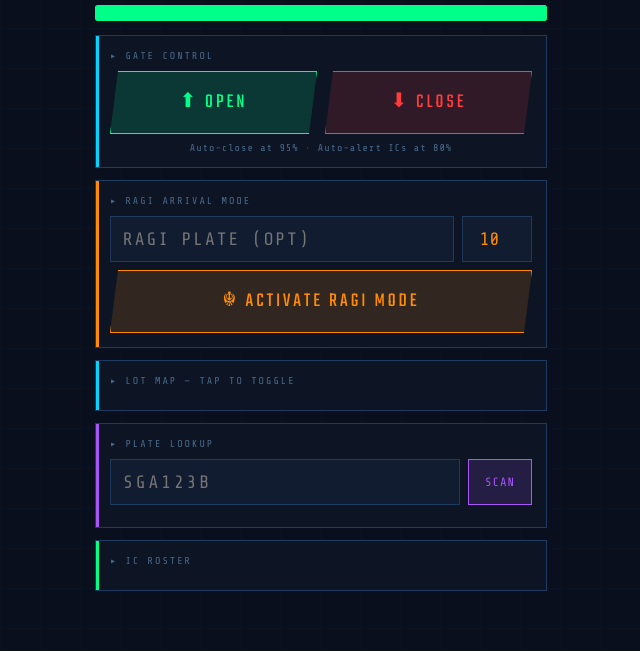
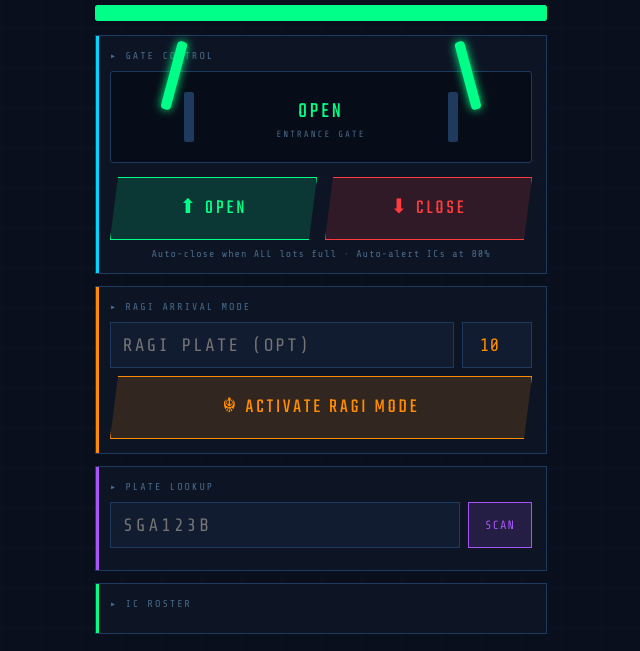
Before and after one commit to Jagpreet170406/SewaPark-AI, a Flask app: template templates/dashboard.html in a window 1280 px wide. Shown: the part 132-783 px from the top of the page, without its empty margins (319-959 px from the left). Run offline with Flask 3, Linux system fonts and the light colour scheme; the template is opened without the code that fills it, so the values that code supplies are empty.

Commit message:
SewaParkAI v2

```diff
--- a/templates/dashboard.html
+++ b/templates/dashboard.html
@@ -16,8 +16,9 @@
 </div>
 {% endif %}
 
-<!-- Occupancy -->
 <div style="padding-top:12px;">
+
+  <!-- Stats -->
   <div class="stat-grid">
     <div class="stat-box s-green"><div class="stat-val">{{ empty }}</div><div class="stat-lbl">EMPTY</div></div>
     <div class="stat-box s-red"><div class="stat-val">{{ occupied }}</div><div class="stat-lbl">OCCUPIED</div></div>
@@ -29,13 +30,38 @@
       <span style="font-family:var(--mono);font-size:11px;">{{ pct }}%</span>
     </div>
     <div class="occ-bar-bg">
-      <div class="occ-bar-fill" style="width:{{ pct }}%; background:{% if pct >= 95 %}var(--red){% elif pct >= 75 %}var(--orange){% else %}var(--green){% endif %};"></div>
+      <div class="occ-bar-fill" style="width:{{ pct }}%; background:{% if pct >= 100 %}var(--red){% elif pct >= 75 %}var(--orange){% else %}var(--green){% endif %};"></div>
     </div>
   </div>
 
-  <!-- Gate controls -->
+  {% if pct >= 100 %}
+  <div style="background:rgba(255,59,59,0.1);border:2px solid var(--red);padding:12px;text-align:center;font-family:var(--head);font-size:20px;letter-spacing:3px;color:var(--red);margin-bottom:12px;animation:gentle-pulse 0.8s infinite;">
+    ⊘ CARPARK FULL — GATE AUTO-CLOSED
+  </div>
+  {% endif %}
+
+  <!-- Gate Control -->
   <div class="card" style="padding:14px;">
     <div class="card-title">▸ Gate Control</div>
+
+    <!-- Gate animation -->
+    <div style="display:flex;align-items:center;justify-content:center;gap:0;margin-bottom:14px;background:#070d18;border:1px solid var(--border);padding:20px 16px;border-radius:3px;">
+      <div style="width:10px;height:50px;background:var(--border);border-radius:2px;flex-shrink:0;"></div>
+      <div id="gate-arm-left" style="width:70px;height:10px;border-radius:4px;transition:all 0.5s ease;
+        {% if pct >= 100 %}background:var(--red);box-shadow:0 0 10px var(--red);{% else %}background:var(--green);box-shadow:0 0 10px var(--green);transform:rotate(-75deg) translateY(-30px);transform-origin:left center;{% endif %}">
+      </div>
+      <div style="text-align:center;padding:0 12px;flex-shrink:0;">
+        <div style="font-family:var(--head);font-size:22px;letter-spacing:3px;{% if pct >= 100 %}color:var(--red);{% else %}color:var(--green);{% endif %}">
+          {% if pct >= 100 %}CLOSED{% else %}OPEN{% endif %}
+        </div>
+        <div style="font-family:var(--mono);font-size:9px;color:var(--dim);letter-spacing:2px;margin-top:2px;">ENTRANCE GATE</div>
+      </div>
+      <div id="gate-arm-right" style="width:70px;height:10px;border-radius:4px;transition:all 0.5s ease;
+        {% if pct >= 100 %}background:var(--red);box-shadow:0 0 10px var(--red);{% else %}background:var(--green);box-shadow:0 0 10px var(--green);transform:rotate(75deg) translateY(-30px);transform-origin:right center;{% endif %}">
+      </div>
+      <div style="width:10px;height:50px;background:var(--border);border-radius:2px;flex-shrink:0;"></div>
+    </div>
+
     <div class="row">
       <form action="/g/{{ gid }}/gate/open" method="POST" style="flex:1;">
         <button type="submit" class="btn btn-green" style="margin:0;">⬆ OPEN</button>
@@ -44,7 +70,9 @@
         <button type="submit" class="btn btn-red" style="margin:0;">⬇ CLOSE</button>
       </form>
     </div>
-    <div style="font-family:var(--mono);font-size:10px;color:var(--dim);text-align:center;margin-top:8px;letter-spacing:1px;">Auto-close at 95% · Auto-alert ICs at 80%</div>
+    <div style="font-family:var(--mono);font-size:10px;color:var(--dim);text-align:center;margin-top:8px;letter-spacing:1px;">
+      Auto-close when ALL lots full · Auto-alert ICs at 80%
+    </div>
   </div>
 
   <!-- Ragi Arrival Mode -->
@@ -53,44 +81,17 @@
     <form action="/g/{{ gid }}/ragi/trigger" method="POST">
       <div class="row" style="margin-bottom:8px;">
         <div style="flex:1;">
-          <input type="text" name="vehicle_plate" placeholder="Ragi plate (opt)" class="plate-input" style="background:var(--panel2);border:1px solid var(--border);color:var(--accent);font-family:var(--mono);font-size:14px;letter-spacing:2px;padding:12px;width:100%;outline:none;" />
+          <input type="text" name="vehicle_plate" placeholder="Ragi plate (opt)" class="plate-input"
+            style="background:var(--panel2);border:1px solid var(--border);color:var(--accent);font-family:var(--mono);font-size:14px;letter-spacing:2px;padding:12px;width:100%;outline:none;" />
         </div>
         <div style="width:70px;">
-          <input type="number" name="eta_mins" value="10" min="1" max="60" style="background:var(--panel2);border:1px solid var(--border);color:var(--orange);font-family:var(--mono);font-size:18px;padding:12px;width:100%;outline:none;text-align:center;" />
+          <input type="number" name="eta_mins" value="10" min="1" max="60"
+            style="background:var(--panel2);border:1px solid var(--border);color:var(--orange);font-family:var(--mono);font-size:18px;padding:12px;width:100%;outline:none;text-align:center;" />
         </div>
       </div>
       <input type="hidden" name="triggered_by" value="{{ ics[0].id if ics else 1 }}" />
       <button type="submit" class="btn btn-orange" style="margin:0;">☬ ACTIVATE RAGI MODE</button>
     </form>
-  </div>
-
-  <!-- Lot Map -->
-  <div class="card" style="padding:14px;">
-    <div class="card-title">▸ Lot Map — tap to toggle</div>
-
-    {% set zone_names = {'lhs': 'LHS — Stack OK', 'center': 'CENTER', 'rhs': 'RHS — NO STACK', 'reserved': 'RESERVED', 'slope': 'SLOPE', 'bus': 'BUS BAY'} %}
-    {% for zone_key, zone_lots in zones.items() %}
-    <div style="margin-bottom:12px;">
-      <div class="zone-label zone-{{ zone_key }}">{{ zone_names.get(zone_key, zone_key.upper()) }}</div>
-      <div class="lot-grid">
-        {% for lot in zone_lots %}
-        <form action="/g/{{ gid }}/lot/{{ lot.id }}/toggle" method="POST" style="margin:0;padding:0;">
-          {% if lot.status == 'empty' or lot.status == 'reserved_empty' %}
-          <input type="hidden" name="plate" value="" />
-          {% endif %}
-          <button type="submit" class="lot-btn {{ lot.status }}"
-            {% if lot.status == 'empty' %}
-            onclick="let p=prompt('Plate for {{ lot.label }}:'); if(p)this.previousElementSibling ? this.previousElementSibling.value=p : null; else return false;"
-            {% endif %}
-          >
-            <span class="lot-id">{{ lot.label }}</span>
-            <span class="lot-pl">{{ lot.plate[:7] if lot.plate else ('BOOK' if 'reserved' in lot.status else '—') }}</span>
-          </button>
-        </form>
-        {% endfor %}
-      </div>
-    </div>
-    {% endfor %}
   </div>
 
   <!-- Plate Scanner -->
@@ -99,7 +100,8 @@
     <div style="display:flex;gap:8px;margin-bottom:8px;">
       <input type="text" id="plate-scan" placeholder="SGA123B" class="plate-input"
         style="flex:1;background:var(--panel2);border:1px solid var(--border);color:var(--accent);font-family:var(--mono);font-size:16px;letter-spacing:3px;padding:12px;outline:none;text-transform:uppercase;" />
-      <button onclick="lookupPlate()" style="background:rgba(168,85,247,0.15);border:1px solid var(--purple);color:var(--purple);font-family:var(--mono);font-size:12px;padding:12px 16px;cursor:pointer;letter-spacing:1px;">SCAN</button>
+      <button onclick="lookupPlate()"
+        style="background:rgba(168,85,247,0.15);border:1px solid var(--purple);color:var(--purple);font-family:var(--mono);font-size:12px;padding:12px 16px;cursor:pointer;letter-spacing:1px;">SCAN</button>
     </div>
     <div id="scan-result" style="display:none;font-family:var(--mono);font-size:11px;padding:10px;border-radius:2px;letter-spacing:1px;"></div>
   </div>
@@ -115,7 +117,9 @@
         <div style="font-family:var(--mono);font-size:9px;color:var(--dim);letter-spacing:1px;">{{ ic.area }}</div>
       </div>
       <form action="/g/{{ gid }}/ics/{{ ic.id }}/dnd" method="POST">
-        <button type="submit" style="font-family:var(--mono);font-size:9px;padding:5px 10px;cursor:pointer;letter-spacing:1px;border-radius:2px;{% if ic.dnd %}background:rgba(255,59,59,0.1);color:var(--red);border:1px solid var(--red);{% else %}background:rgba(0,255,136,0.1);color:var(--green);border:1px solid var(--green);{% endif %}">
+        <button type="submit" style="font-family:var(--mono);font-size:9px;padding:5px 10px;cursor:pointer;letter-spacing:1px;border-radius:2px;
+          {% if ic.dnd %}background:rgba(255,59,59,0.1);color:var(--red);border:1px solid var(--red);
+          {% else %}background:rgba(0,255,136,0.1);color:var(--green);border:1px solid var(--green);{% endif %}">
           {{ 'DND ON' if ic.dnd else 'ACTIVE' }}
         </button>
       </form>
```
Also changed, not shown: db_init.py (+4 -68 lines).
